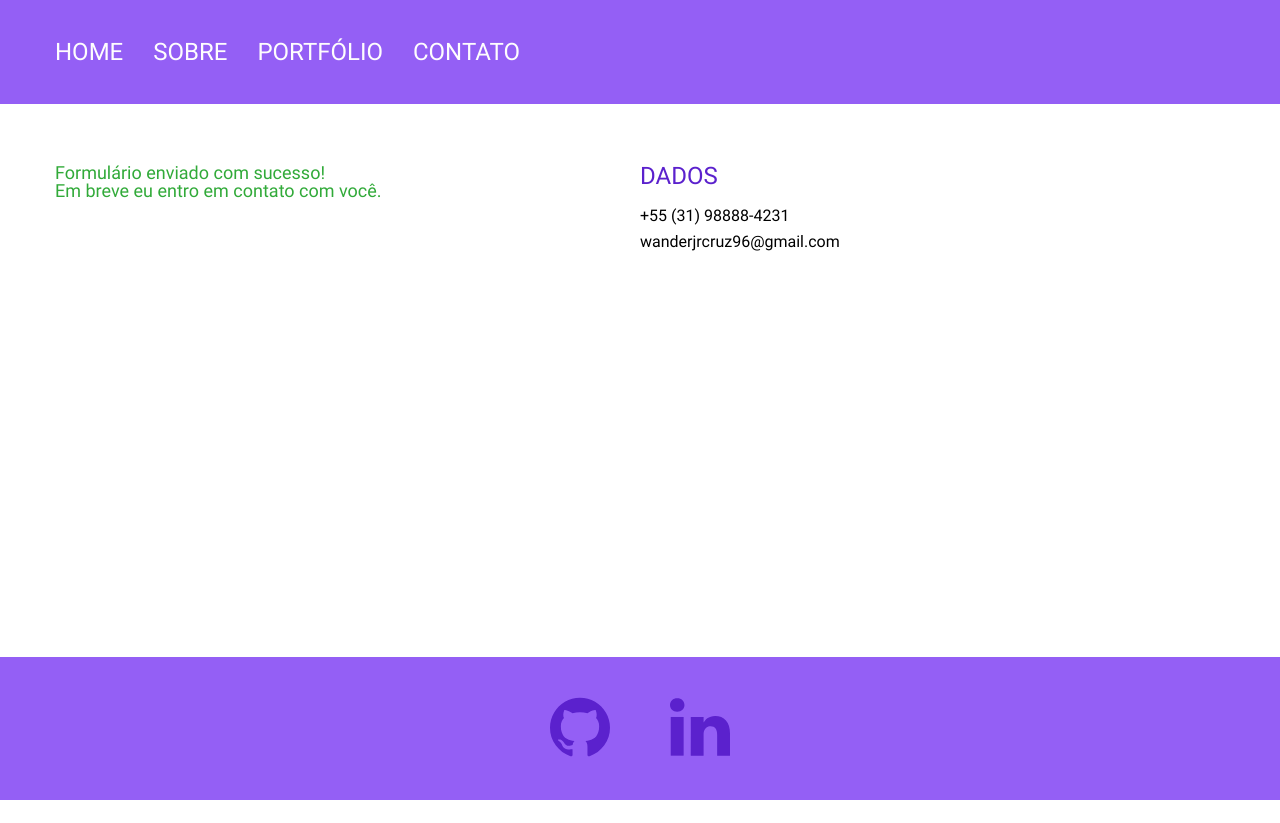
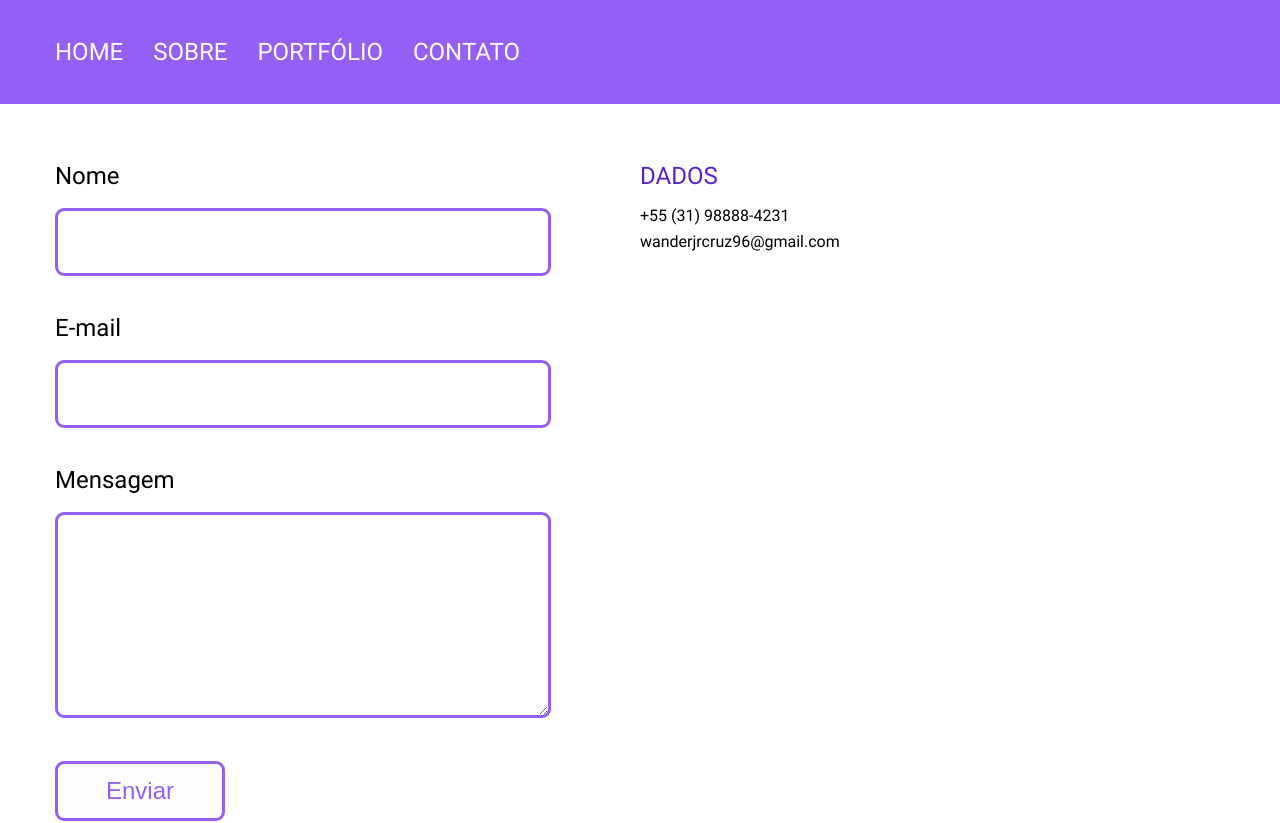
Before and after one commit to wander-junior/portfolio, a React (Create React App) app: page /contato in a window 1280 px wide. Shown: the top 823 px of the page. Before the commit the page ends 800 px from the top, so only its background shows below. Built offline with nearby package versions, Linux system fonts and the light colour scheme; no server answers.

Commit message:
Fix isSent value

```diff
--- a/src/components/Form/index.js
+++ b/src/components/Form/index.js
@@ -12,7 +12,7 @@ export default function Form() {
     const [email, setEmail] = React.useState('');
     const [message, setMessage] = React.useState('');
 
-    let isSent = true;
+    let isSent = false;
     let isSucess = true;
 
     const handleChange = (e) => {
```
